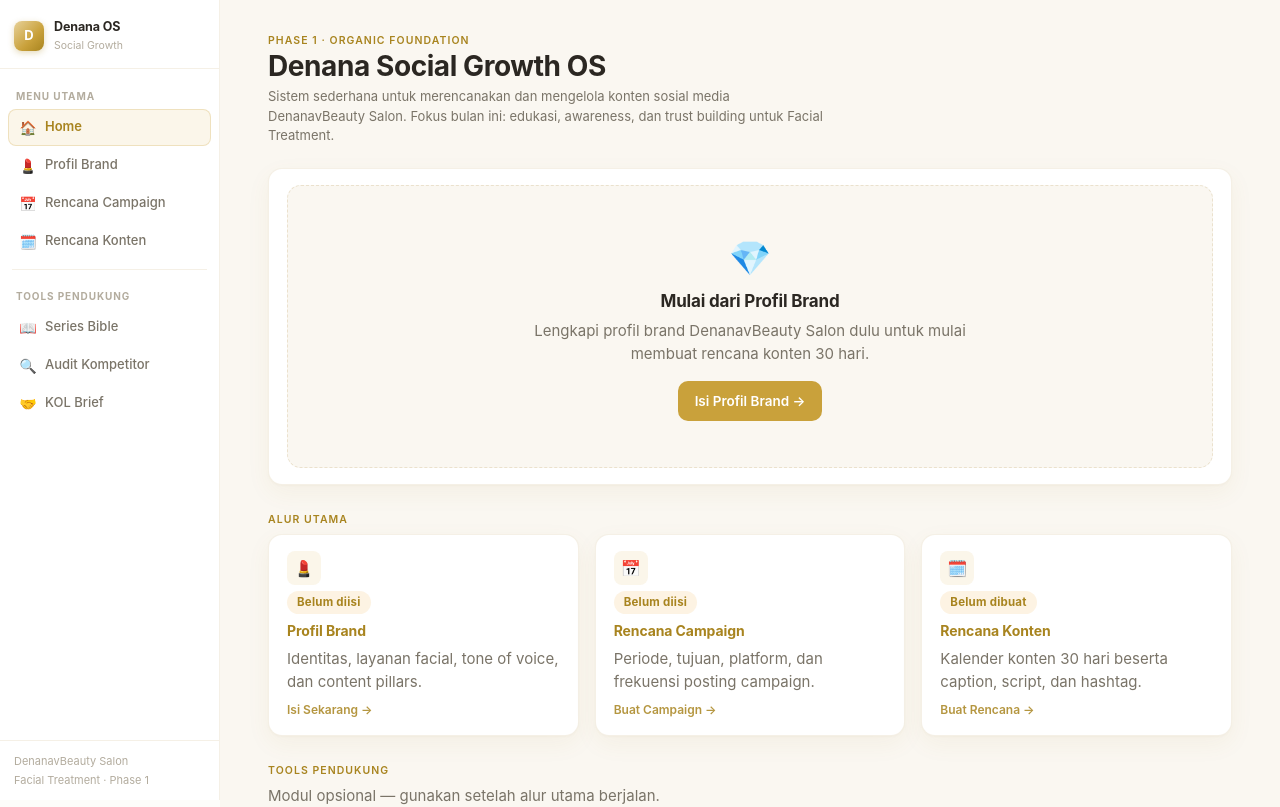
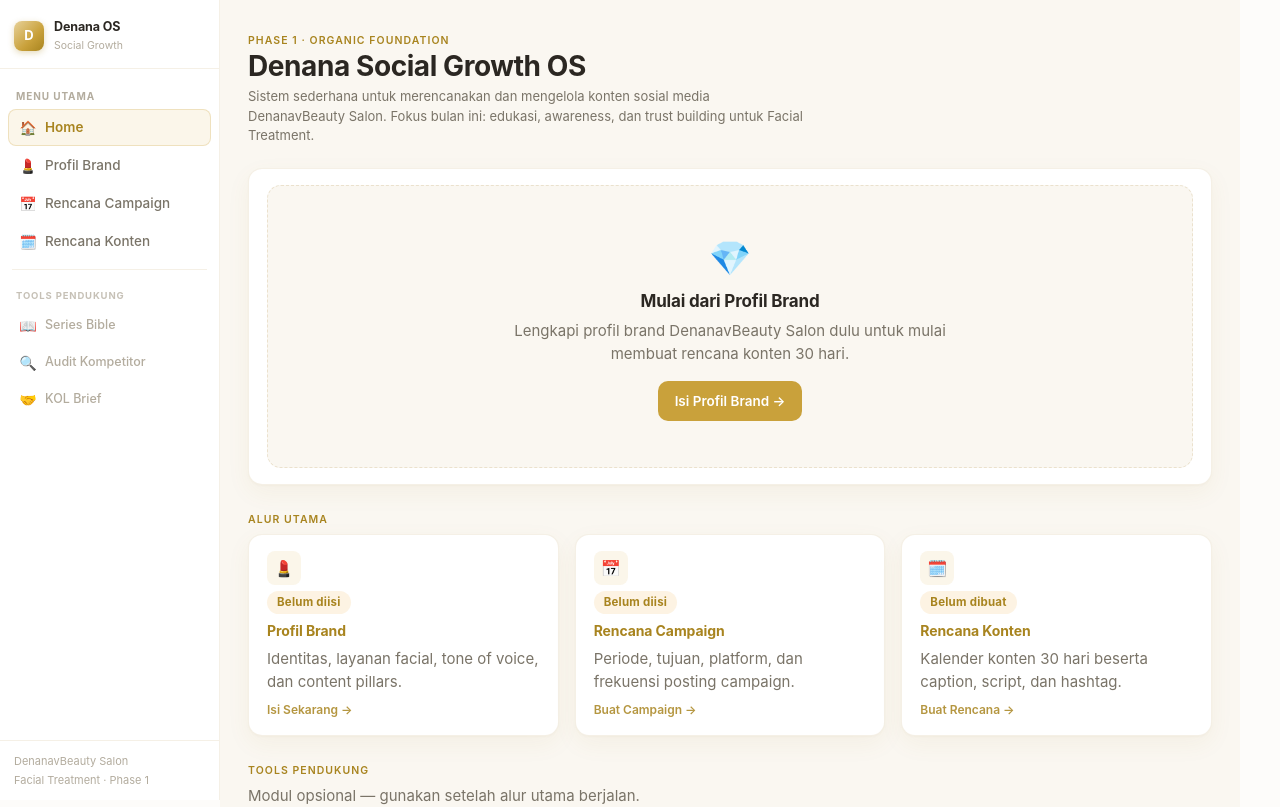
Before and after one commit to dear-aseif/denana-next, a Next.js app: page / in a window 1280 px wide. Shown: the top 807 px of the page. Built offline with nearby package versions, Linux system fonts and the light colour scheme.

Commit message:
perbaikan layout (sidebar)

```diff
--- a/app/globals.css
+++ b/app/globals.css
@@ -707,19 +707,19 @@ h3 { font-size: 14px; margin: 0 0 5px; }
   min-height: 100vh;
 }
 
-/* ---- Sidebar ---- */
+/* ---- Sidebar — fixed so it stays put while content scrolls ---- */
 .app-sidebar {
   width: 220px;
-  flex-shrink: 0;
-  position: sticky;
+  position: fixed;
   top: 0;
-  align-self: flex-start;
+  left: 0;
   height: 100vh;
   overflow-y: auto;
   background: var(--notion-surface);
   border-right: 1px solid var(--notion-border-soft);
   display: flex;
   flex-direction: column;
+  z-index: 50;
 }
 .sidebar-brand {
   display: flex;
@@ -821,10 +821,10 @@ h3 { font-size: 14px; margin: 0 0 5px; }
   flex-shrink: 0;
 }
 
-/* ---- Content area (right of sidebar) ---- */
+/* ---- Content area — offset by sidebar width so it never slides under it ---- */
 .app-content {
-  flex: 1;
-  min-width: 0;
+  margin-left: 220px;
+  min-height: 100vh;
   background: var(--notion-bg-soft);
 }
 
@@ -885,9 +885,34 @@ section { margin-top: 22px; }
 /* ---- Bottom nav placeholder (always hidden until mobile query) ---- */
 .bottom-nav { display: none; }
 
+/* Alur Utama links — slightly more prominent */
+.sidebar-link {
+  font-size: 13.5px;
+}
+/* Tools Pendukung group — visually secondary */
+.sidebar-tools-group .sidebar-link {
+  font-size: 12.5px;
+  color: var(--notion-text-faint);
+}
+.sidebar-tools-group .sidebar-link:hover {
+  color: var(--gold-deep);
+  background: var(--gold-bg);
+}
+.sidebar-tools-group .sidebar-link.active {
+  color: var(--gold-deep);
+  background: var(--gold-bg);
+  font-weight: 600;
+  border-color: rgba(201,161,59,.18);
+}
+.sidebar-tools-group .sidebar-section-label {
+  font-size: 9.5px;
+  opacity: .75;
+}
+
 /* ---- Mobile: sidebar off, bottom nav on ---- */
 @media (max-width: 860px) {
   .app-sidebar { display: none; }
+  .app-content { margin-left: 0; }
   .bottom-nav {
     display: flex;
     position: fixed;
--- a/components/Header.tsx
+++ b/components/Header.tsx
@@ -60,6 +60,7 @@ export default function Header() {
 
           <div className="sidebar-divider" />
 
+          <div className="sidebar-tools-group">
             <span className="sidebar-section-label">Tools Pendukung</span>
             {NAV_TOOLS.map((item) => (
               <Link
@@ -71,6 +72,7 @@ export default function Header() {
                 {item.label}
               </Link>
             ))}
+          </div>
         </nav>
 
         <div className="sidebar-footer">
```
Lines whose indentation alone changed are shown as unchanged.
